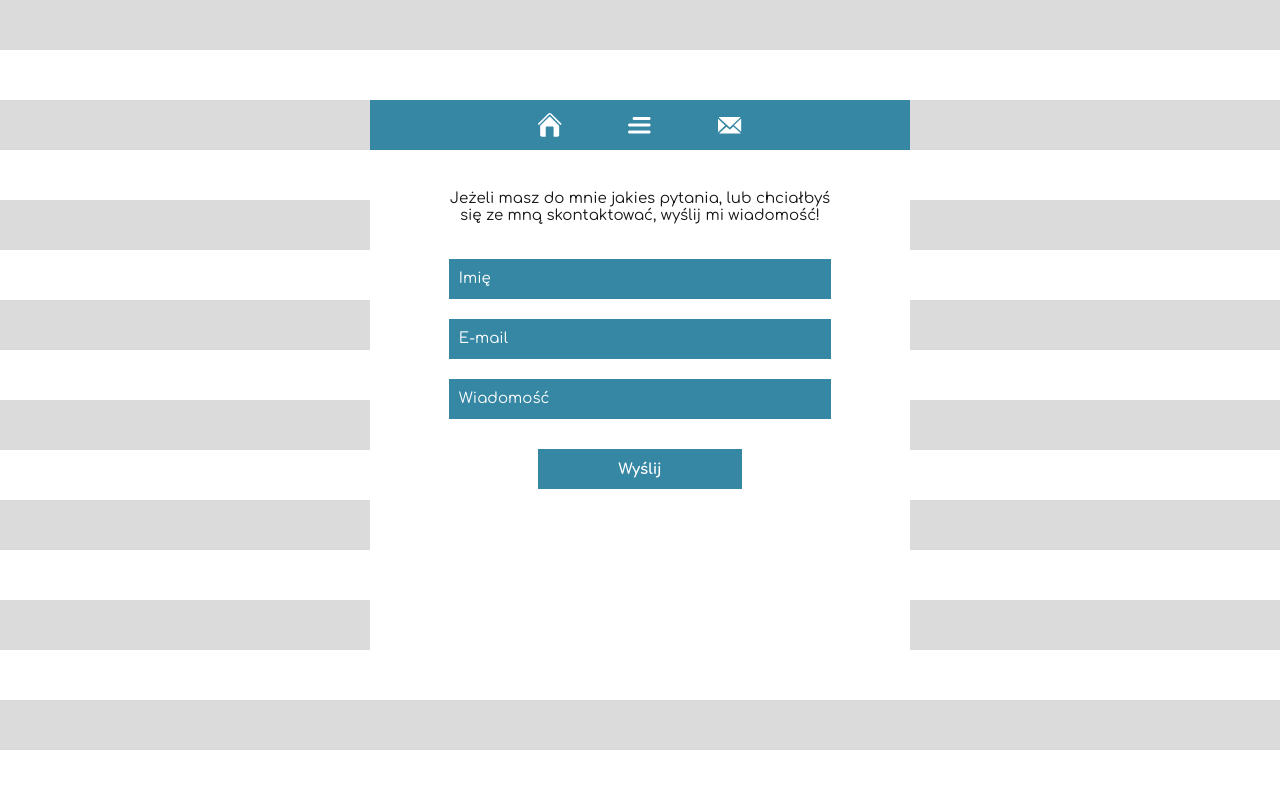
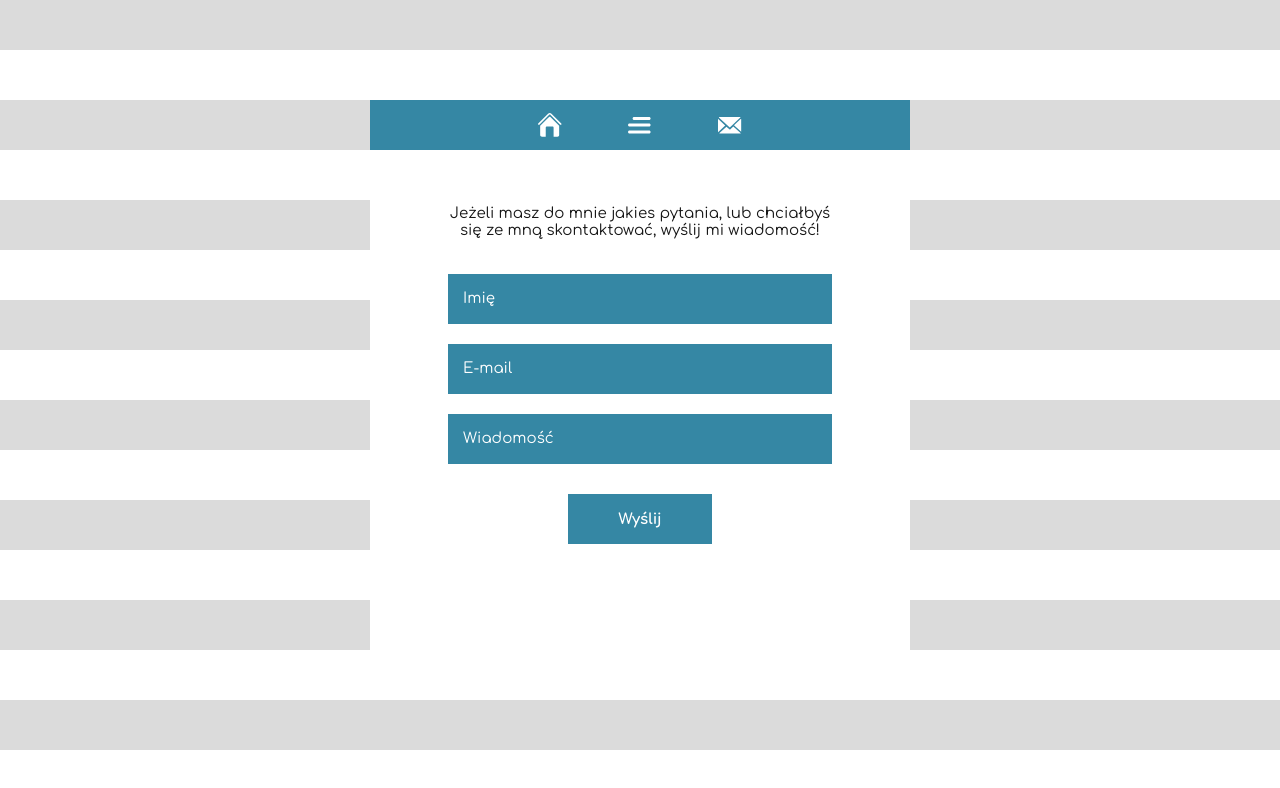
Before and after one commit to nataliakulas/pfolio-webapp, a React (Create React App) app: page / in a window 1280 px wide. Both pictures are taken after a click on the item 730 px from the left and 500 px from the top of the page. Shown: the top 788 px of the page. Built offline with nearby package versions, Linux system fonts and the light colour scheme.

Commit message:
simplified css fro better ux

```diff
--- a/src/App.js
+++ b/src/App.js
@@ -51,8 +51,8 @@ class App extends React.Component {
     this.setState({section: false})
   };
 
-  settings = () => {
-    this.setState({settings: true})
+  toggleSettings = () => {
+    this.setState({settings: !this.state.settings})
   };
 
   changeTheme(color) {
@@ -81,13 +81,13 @@ class App extends React.Component {
               <div className="wrapper">
                 <div className={`stripe${this.state.section ? " close" : " open"}`}>
                   <div className="content" style={{position: 'relative'}}>
-                    <Settings className="settings" onClick={this.settings} fill={this.state.primary} bg={white}/>
+                    <Settings className="settings" onClick={this.toggleSettings} fill={this.state.primary} bg={white}/>
                     <div className={`settings-bar${this.state.settings ? " visible" : ""}`}>
                       <div className="square black" onClick={() => this.changeTheme('black')}/>
                       <div className="square orange" onClick={() => this.changeTheme('orange')}/>
                       <div className="square grey " onClick={() => this.changeTheme('')}/>
                       <div className="separator" style={{borderTopColor: this.state.secondary}}/>
-                      <div className="square" onClick={() => this.toggleTranslation()}>{this.state.translate ? "pl" : "en"}</div>
+                      <div className="square" style={{color: this.state.primary}} onClick={() => this.toggleTranslation()}>{this.state.translate ? "pl" : "en"}</div>
                     </div>
                     <Row>
                       <Col>
@@ -111,6 +111,7 @@ class App extends React.Component {
                   </ul>
                 </div>
                 <div className={`section${this.state.section ? " open" : ""}`}>
+                  <div className="content">
                     {this.state.portfolio ?
                       <Row style={{height: '100%'}}>
                         <Col>
@@ -129,6 +130,7 @@ class App extends React.Component {
                       </Row> : null}
                   </div>
                 </div>
+              </div>
             </Col>
           </Row>
         </Container>
--- a/src/ContactForm.js
+++ b/src/ContactForm.js
@@ -17,15 +17,15 @@ export default class extends React.Component {
           "If you have any questions, or wish to contact me, please send me a message!" :
           "Jeżeli masz do mnie jakies pytania, lub chciałbyś się ze mną skontaktować, wyślij mi wiadomość!"}</p>
         <div className="field" style={{backgroundColor: this.props.field}} onClick={() => this.setState({name: !this.state.name})}>
-          <input type="text" name="name" style={{backgroundColor: this.props.input}} className={`${this.state.name ? "filled" : ""}`}/>
+          <input type="text" name="name" className={`${this.state.name ? "filled" : ""}`}/>
           <label htmlFor="name">{this.props.translate ? "Name" : "Imię"}</label>
         </div>
         <div className="field" style={{backgroundColor: this.props.field}} onClick={() => this.setState({email: !this.state.email})}>
-          <input type="email" name="email" style={{backgroundColor: this.props.input}} className={`${this.state.email ? "filled" : ""}`}/>
+          <input type="email" name="email" className={`${this.state.email ? "filled" : ""}`}/>
           <label htmlFor="email">E-mail</label>
         </div>
         <div className="field" style={{backgroundColor: this.props.field}} onClick={() => this.setState({message: !this.state.message})}>
-          <textarea name="message" rows="5" style={{backgroundColor: this.props.input}} className={`${this.state.message ? "filled" : ""}`}/>
+          <textarea name="message" rows="5" className={`${this.state.message ? "filled" : ""}`}/>
           <label htmlFor="message">{this.props.translate ? "Message" : "Wiadomość"}</label>
         </div>
         <button style={{backgroundColor: this.props.field}} type="submit">{this.props.translate ? "Send" : "Wyślij"}</button>
--- a/src/global.css
+++ b/src/global.css
@@ -48,11 +48,11 @@ body {
 
 .stripe {
   width: 100%;
-  max-height: 250px;
+  max-height: 300px;
   background-color: #ffffff;
   overflow: hidden;
   flex: 1;
-  transition: flex 0.5s linear; }
+  transition: flex 0.5s ease-out; }
   .stripe.close {
     flex: 0; }
   .stripe.open {
@@ -64,16 +64,16 @@ body {
   background-color: #ffffff;
   overflow: hidden;
   flex: 0;
-  transition: flex 0.5s linear; }
+  transition: flex 0.5s ease-out; }
   .section.open {
     flex: 1;
     transition-delay: 0.5s; }
 
 .settings-bar {
   width: 50px;
-  height: 100%;
+  height: calc(100% - 100px);
   position: absolute;
-  top: 0;
+  top: 50px;
   right: 0;
   z-index: 10;
   transform: translateX(50px);
@@ -87,15 +87,17 @@ body {
     transform: translateX(0px); }
   .settings-bar .separator {
     width: 55%;
-    border-top: 1px solid; }
+    border-top: 2px solid; }
   .settings-bar .square {
     min-width: 20px;
     min-height: 20px;
+    font-weight: 700;
     text-transform: uppercase;
-    margin: 10px;
+    margin: 7px;
     cursor: pointer; }
     .settings-bar .square.black {
-      background-color: #171717; }
+      background-color: #171717;
+      margin-top: 0; }
     .settings-bar .square.orange {
       background-color: #BA2D0B; }
     .settings-bar .square.grey {
@@ -111,17 +113,16 @@ body {
 
 form {
   width: 100%;
-  color: #ffffff;
   display: flex;
   flex-direction: column; }
   form p {
-    width: 75%;
-    color: #171717;
+    width: 80%;
     text-align: center;
     margin: 25px auto; }
 
 .field {
-  width: 75%;
+  width: 80%;
+  height: 50px;
   position: relative;
   overflow: hidden;
   margin: 10px auto; }
@@ -129,23 +130,23 @@ form {
     width: 100%;
     height: 100%;
     float: right;
+    color: #ffffff;
     line-height: 20px;
-    padding: 10px;
+    padding: 15px;
     transition: transform 0.5s ease; }
   .field input,
   .field textarea {
-    width: 75%;
+    width: 69%;
     height: 100%;
     position: absolute;
     top: 0;
     right: 100%;
     border: none;
     font-family: 'Comfortaa', cursive;
-    color: #ffffff;
-    font-weight: 700;
     font-size: 15px;
+    line-height: 20px;
     margin: 0;
-    padding: 10px;
+    padding: 15px;
     transform: translateX(-100%);
     transition: transform 0.5s ease;
     transition-delay: 60ms; }
@@ -157,18 +158,19 @@ form {
       .field input:focus + label, .field input.filled + label,
       .field textarea:focus + label,
       .field textarea.filled + label {
-        transform: translateX(75%); }
+        transform: translateX(69%); }
 
 textarea {
   resize: none;
   height: auto; }
 
 button {
-  width: 40%;
-  height: 40px;
+  width: 30%;
+  height: 50px;
   font-family: 'Comfortaa', cursive;
   color: #ffffff;
   font-weight: 700;
   font-size: 15px;
   border: none;
-  margin: 20px auto; }
+  margin: 20px auto;
+  cursor: pointer; }
--- a/src/global.scss
+++ b/src/global.scss
@@ -75,11 +75,11 @@ body {
 
 .stripe {
   width: 100%;
-  max-height: 250px;
+  max-height: 300px;
   background-color: $white;
   overflow: hidden;
   flex: 1;
-  transition: flex 0.5s linear;
+  transition: flex 0.5s ease-out;
 
   &.close {
     flex: 0;
@@ -96,7 +96,7 @@ body {
   background-color: $white;
   overflow: hidden;
   flex: 0;
-  transition: flex 0.5s linear;
+  transition: flex 0.5s ease-out;
 
   &.open {
     flex: 1;
@@ -107,10 +107,10 @@ body {
 //region Settings Bar
 .settings-bar {
   width: 50px;
-  height: 100%;
+  height: calc(100% - 100px);
 
   position: absolute;
-  top: 0;
+  top: 50px;
   right: 0;
   z-index: 10;
   transform: translateX(50px);
@@ -129,19 +129,21 @@ body {
 
   .separator {
     width: 55%;
-    border-top: 1px solid;
+    border-top: 2px solid;
   }
 
   .square {
     min-width: 20px;
     min-height: 20px;
 
+    font-weight: 700;
     text-transform: uppercase;
-    margin: 10px;
+    margin: 7px;
     cursor: pointer;
 
     &.black {
       background-color: $black;
+      margin-top: 0;
     }
 
     &.orange {
@@ -167,21 +169,20 @@ body {
 
 form {
   width: 100%;
-  color: $white;
 
   display: flex;
   flex-direction: column;
 
   p {
-    width: 75%;
-    color: $black;
+    width: 80%;
     text-align: center;
     margin: 25px auto;
   }
 }
 
 .field {
-  width: 75%;
+  width: 80%;
+  height: 50px;
   position: relative;
   overflow: hidden;
   margin: 10px auto;
@@ -190,25 +191,25 @@ form {
     width: 100%;
     height: 100%;
     float: right;
+    color: $white;
     line-height: 20px;
-    padding: 10px;
+    padding: 15px;
     transition: transform 0.5s ease;
   }
 
   input,
   textarea {
-    width: 75%;
+    width: 69%;
     height: 100%;
     position: absolute;
     top: 0;
     right: 100%;
     border: none;
     font-family: 'Comfortaa', cursive;
-    color: $white;
-    font-weight: 700;
     font-size: 15px;
+    line-height: 20px;
     margin: 0;
-    padding: 10px;
+    padding: 15px;
     transform: translateX(-100%);
     transition: transform 0.5s ease;
     transition-delay: 60ms;
@@ -219,7 +220,7 @@ form {
       outline: none;
 
       + label {
-        transform: translateX(75%);
+        transform: translateX(69%);
       }
     }
   }
@@ -231,12 +232,13 @@ textarea {
 }
 
 button {
-  width: 40%;
-  height: 40px;
+  width: 30%;
+  height: 50px;
   font-family: 'Comfortaa', cursive;
   color: $white;
   font-weight: 700;
   font-size: 15px;
   border: none;
   margin: 20px auto;
+  cursor: pointer;
 }
```
Lines whose indentation alone changed are shown as unchanged.
